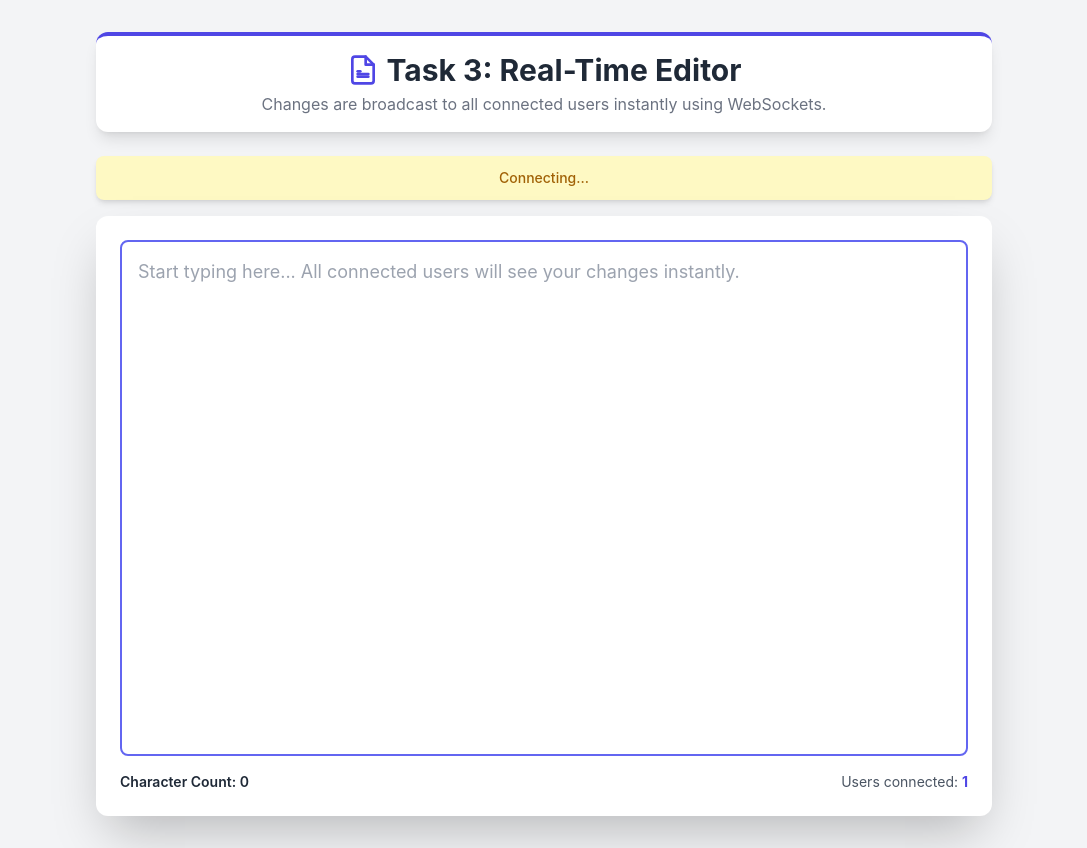
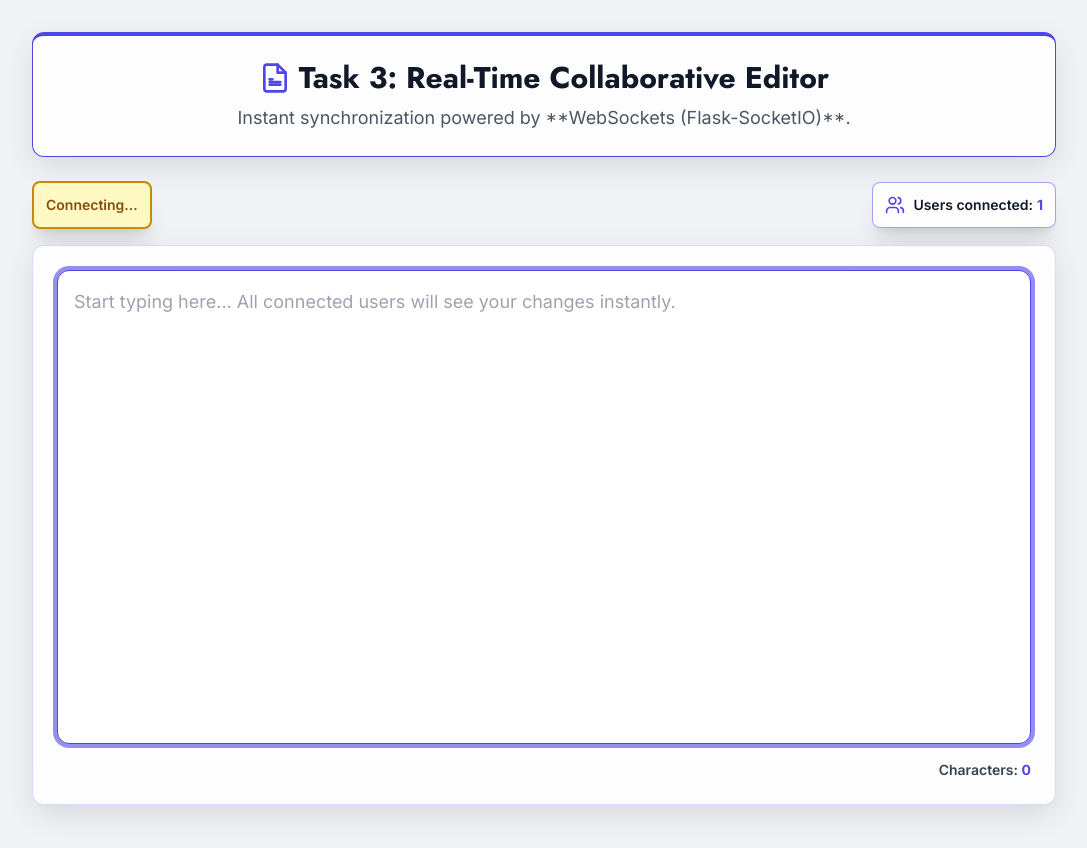
Before and after one commit to Saimon-Shaikh/REAL-TIME-COLLABORATION-TOOL, a plain HTML site: page index.html in a window 1280 px wide. Shown: the whole page, without its empty margins (96-1183 px from the left). Drawn offline with nearby package versions, Linux system fonts and the light colour scheme; no server answers.

Commit message:
Upgrade Design 'index.html'

```diff
--- a/index.html
+++ b/index.html
@@ -9,14 +9,49 @@
     <script src="https://cdn.tailwindcss.com"></script>
     <!-- Load Socket.IO Client Library -->
     <script src="https://cdnjs.cloudflare.com/ajax/libs/socket.io/4.7.5/socket.io.min.js"></script>
+    <!-- Load attractive font: Jost for display, Inter for body/text editor -->
+    <link href="https://fonts.googleapis.com/css2?family=Inter:wght@400;600;700&family=Jost:wght@700&display=swap" rel="stylesheet">
+
     <style>
-        /* Apply Inter font */
+        /* Apply Inter font for general body text and editor readability */
         body {
             font-family: 'Inter', sans-serif;
+            background-color: #f0f2f5; /* Light Gray Background */
             transition: background-color 0.3s;
+            color: #1f2937; /* Dark Gray Text */
         }
 
-        /* Custom scrollbar for better aesthetics */
+        /* Apply Jost font specifically to the main heading for visual impact */
+        .header-title {
+            font-family: 'Jost', sans-serif;
+        }
+
+        /* Light Glassmorphism Effect for containers */
+        .glass-card {
+            background-color: rgba(255, 255, 255, 0.85); /* Transparent White */
+            border: 1px solid rgba(79, 70, 229, 0.2); /* Primary accent border, less prominent */
+            -webkit-backdrop-filter: blur(16px);
+            backdrop-filter: blur(16px);
+            box-shadow: 0 10px 30px rgba(0, 0, 0, 0.1); /* Softer shadow */
+            color: #1f2937; /* Dark text for readability */
+        }
+
+        /* Style the actual text editor area for high contrast */
+        #shared-text {
+            background-color: #ffffff; /* Pure white for high contrast */
+            border: 1px solid #d1d5db; /* Light gray border */
+            color: #111827; /* Very readable dark text */
+            transition: all 0.3s ease;
+            line-height: 1.618; /* Golden Ratio line height for typography aesthetics */
+            box-shadow: inset 0 2px 5px rgba(0, 0, 0, 0.05);
+        }
+
+        #shared-text:focus {
+            box-shadow: 0 0 0 4px rgba(79, 70, 229, 0.6); /* Primary color glow on focus */
+            border-color: #4f46e5;
+        }
+
+        /* Custom scrollbar matching the theme */
         textarea::-webkit-scrollbar {
             width: 8px;
         }
@@ -27,7 +62,7 @@
         }
 
         textarea::-webkit-scrollbar-track {
-            background-color: #f3f4f6;
+            background-color: #e5e7eb; /* Light track */
         }
     </style>
     <script>
@@ -45,11 +80,11 @@
     </script>
 </head>
 
-<body class="bg-gray-100 min-h-screen p-4 sm:p-8 flex items-start justify-center">
-    <div class="w-full max-w-4xl">
+<body class="min-h-screen p-4 sm:p-8 flex items-start justify-center">
+    <div class="w-full max-w-5xl">
         <!-- Header Section -->
-        <header class="text-center mb-6 p-4 bg-white rounded-xl shadow-lg border-t-4 border-primary">
-            <h1 class="text-3xl font-bold text-gray-800 flex items-center justify-center">
+        <header class="text-center mb-6 p-6 glass-card rounded-xl border-t-4 border-primary">
+            <h1 class="header-title text-3xl font-extrabold flex items-center justify-center text-gray-900">
                 <svg xmlns="http://www.w3.org/2000/svg" class="w-8 h-8 mr-2 text-primary" viewBox="0 0 24 24" fill="none" stroke="currentColor" stroke-width="2" stroke-linecap="round" stroke-linejoin="round">
                     <path d="M14 2H6a2 2 0 0 0-2 2v16a2 2 0 0 0 2 2h12a2 2 0 0 0 2-2V8z"></path>
                     <path d="M14 2v6h6"></path>
@@ -57,31 +92,43 @@
                     <path d="M16 17H8"></path>
                     <path d="M16 15H8"></path>
                 </svg>
-                Task 3: Real-Time Editor
+                Task 3: Real-Time Collaborative Editor
             </h1>
-            <p class="text-gray-500 mt-1">Changes are broadcast to all connected users instantly using WebSockets.</p>
+            <p class="text-gray-600 mt-2 text-lg">Instant synchronization powered by **WebSockets (Flask-SocketIO)**.</p>
         </header>
 
-        <!-- Status Indicator -->
-        <div id="status" class="text-center mb-4 p-3 rounded-lg text-sm font-medium bg-yellow-100 text-yellow-700 shadow-md transition-colors duration-300">
-            Connecting...
+        <!-- Status Indicator and User Count -->
+        <div class="flex flex-col sm:flex-row justify-between items-center mb-4 gap-3">
+            <!-- Connection Status -->
+            <div id="status" class="w-full sm:w-auto p-3 rounded-lg text-sm font-semibold shadow-xl transition-colors duration-300 border-2">
+                Connecting...
+            </div>
+
+            <!-- User Count -->
+            <div class="w-full sm:w-auto p-3 rounded-lg text-sm font-semibold shadow-xl glass-card text-gray-900 flex items-center justify-center sm:justify-start border border-primary/50">
+                <svg xmlns="http://www.w3.org/2000/svg" class="w-5 h-5 mr-2 text-primary" viewBox="0 0 24 24" fill="none" stroke="currentColor" stroke-width="2" stroke-linecap="round" stroke-linejoin="round">
+                    <path d="M16 21v-2a4 4 0 0 0-4-4H6a4 4 0 0 0-4 4v2"></path>
+                    <circle cx="9" cy="7" r="4"></circle>
+                    <path d="M22 21v-2a4 4 0 0 0-3-3.87"></path>
+                    <path d="M16 3.13a4 4 0 0 1 0 7.75"></path>
+                </svg>
+                Users connected: <span id="user-count" class="font-extrabold text-primary ml-1">1</span>
+            </div>
         </div>
 
-        <!-- Collaboration Area -->
-        <main class="bg-white rounded-xl shadow-2xl p-6 h-[75vh] flex flex-col">
+
+        <!-- Collaboration Area (Primary Golden Ratio Focus Area) -->
+        <main class="glass-card rounded-xl p-6 h-[70vh] flex flex-col">
             <textarea id="shared-text"
-                class="w-full flex-grow p-4 text-gray-700 text-lg border-2 border-gray-200 rounded-lg focus:outline-none focus:border-secondary transition duration-150 resize-none"
+                class="w-full flex-grow text-lg rounded-xl p-4 resize-none focus:outline-none"
                 placeholder="Start typing here... All connected users will see your changes instantly."
                 autofocus
                 spellcheck="false"
             ></textarea>
 
-            <div class="mt-4 flex justify-between items-center text-gray-600 text-sm">
-                <span class="font-semibold text-gray-800">
-                    Character Count: <span id="char-count">0</span>
-                </span>
-                <span>
-                    Users connected: <span id="user-count" class="font-bold text-primary">1</span>
+            <div class="mt-4 flex justify-end items-center text-gray-600 text-sm">
+                <span class="font-semibold text-gray-700">
+                    Characters: <span id="char-count" class="font-bold text-primary">0</span>
                 </span>
             </div>
         </main>
@@ -89,11 +136,9 @@
 
     <script>
         document.addEventListener('DOMContentLoaded', () => {
-            // --- FIX ---
             // Explicitly connect to the server's known address (http://127.0.0.1:5000)
             const SERVER_URL = 'http://127.0.0.1:5000';
             const socket = io(SERVER_URL);
-            // ------------
 
             const textarea = document.getElementById('shared-text');
             const statusDiv = document.getElementById('status');
@@ -106,24 +151,28 @@
                 charCountSpan.textContent = textarea.value.length;
             };
 
+            const updateStatusDisplay = (message, bgColor, textColor, borderColor) => {
+                statusDiv.textContent = message;
+                // Update className, preserving the base shadow-xl
+                statusDiv.className = `w-full sm:w-auto p-3 rounded-lg text-sm font-semibold shadow-xl transition-colors duration-300 border-2 ${bgColor} ${textColor} ${borderColor}`;
+            };
+
+
             // --- SOCKET EVENT HANDLERS ---
 
             socket.on('connect', () => {
-                statusDiv.textContent = 'Connection established. Ready to collaborate!';
-                statusDiv.classList.replace('bg-yellow-100', 'bg-green-100');
-                statusDiv.classList.replace('text-yellow-700', 'text-green-700');
+                // LIGHT THEME: Use darker shades for better contrast on light background
+                updateStatusDisplay('Connection established. Ready to collaborate!', 'bg-green-100', 'text-green-800', 'border-green-600');
             });
 
             socket.on('disconnect', () => {
-                statusDiv.textContent = 'Disconnected. Attempting to reconnect...';
-                statusDiv.classList.replace('bg-green-100', 'bg-red-100');
-                statusDiv.classList.replace('text-green-700', 'text-red-700');
+                // LIGHT THEME: Use darker shades for better contrast on light background
+                updateStatusDisplay('Disconnected. Attempting to reconnect...', 'bg-red-100', 'text-red-800', 'border-red-600');
             });
 
             // Receive text updates from other users
             socket.on('update_text', (data) => {
                 if (textarea.value !== data.text) {
-                    // Temporarily set flag to true to prevent triggering the 'input' event listener
                     isUpdateFromSocket = true;
                     textarea.value = data.text;
                     updateCharCount();
@@ -158,7 +207,9 @@
                 }
             });
 
-            // Initial count display
+            // Initial status and count display
+            // LIGHT THEME: Use darker shades for better contrast on light background
+            updateStatusDisplay('Connecting...', 'bg-yellow-100', 'text-yellow-800', 'border-yellow-600');
             updateCharCount();
         });
     </script>
```
